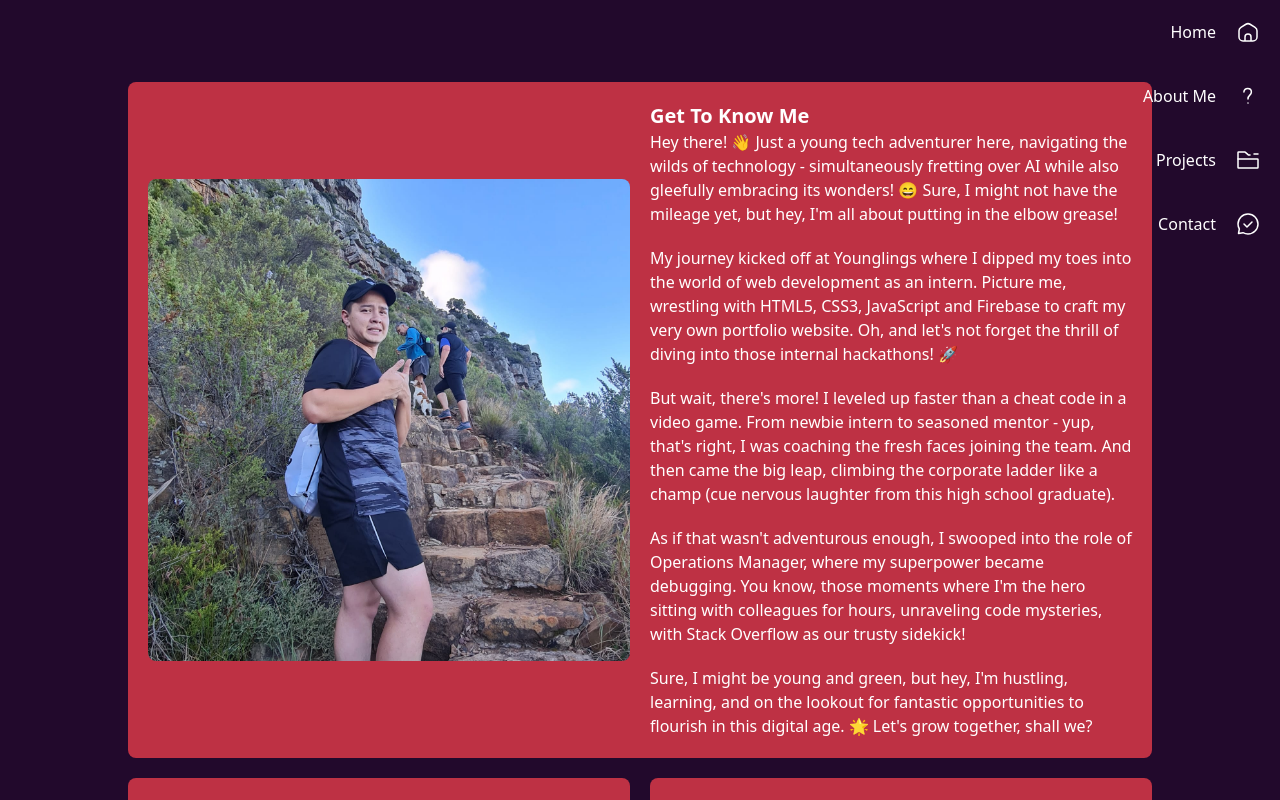
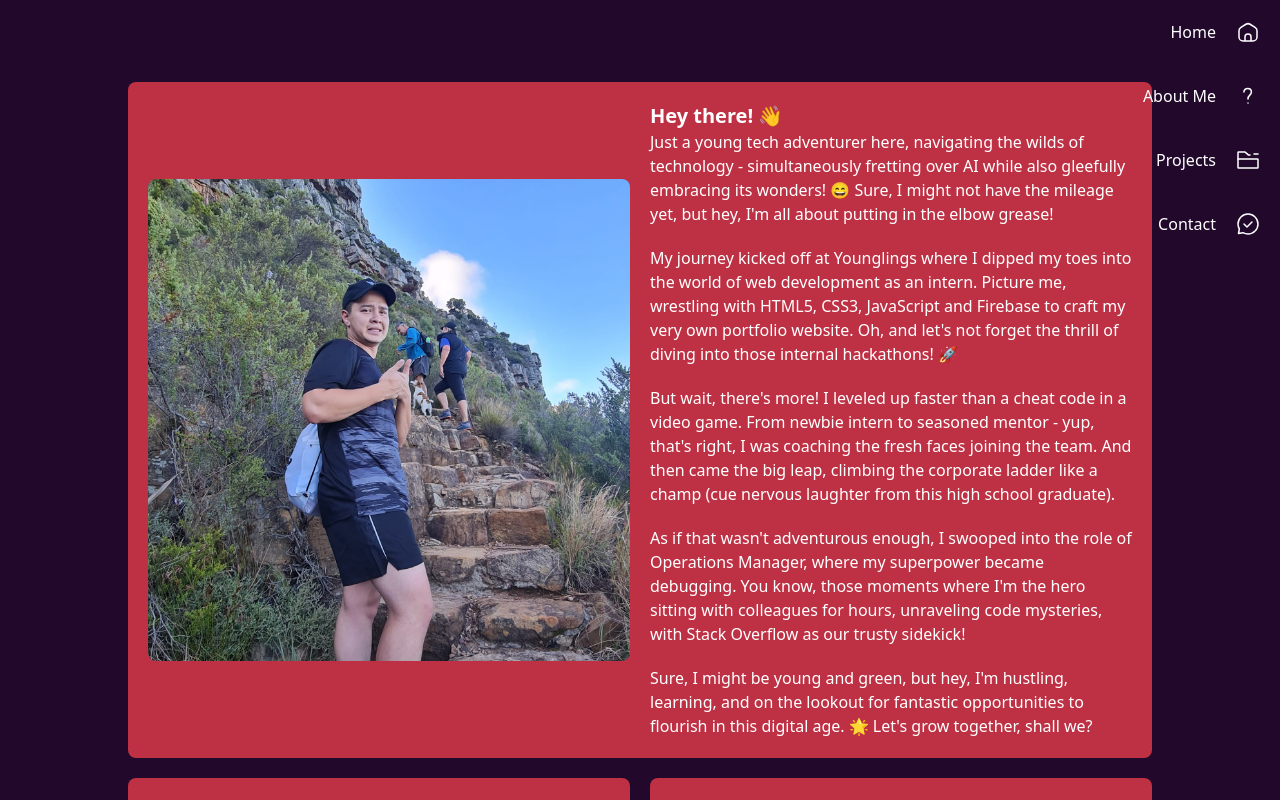
Before and after one commit to MobySchell/portfolio, a React (Vite) app: page /about in a window 1280 px wide. Shown: the top 800 px of the page. Built offline with nearby package versions, Linux system fonts and the light colour scheme.

Commit message:
changed text

```diff
--- a/src/components/pages/AboutMe.tsx
+++ b/src/components/pages/AboutMe.tsx
@@ -15,14 +15,14 @@ export default function AboutMe() {
                   alt="me"
                 />
                 <div>
-                  <div className="text-xl font-semibold">Get To Know Me</div>
+                  <div className="text-xl font-semibold">Hey there! 👋</div>
                   <div className="grid gap-5">
                     <p>
-                      Hey there! 👋 Just a young tech adventurer here,
-                      navigating the wilds of technology - simultaneously
-                      fretting over AI while also gleefully embracing its
-                      wonders! 😄 Sure, I might not have the mileage yet, but
-                      hey, I'm all about putting in the elbow grease!
+                      Just a young tech adventurer here, navigating the wilds of
+                      technology - simultaneously fretting over AI while also
+                      gleefully embracing its wonders! 😄 Sure, I might not have
+                      the mileage yet, but hey, I'm all about putting in the
+                      elbow grease!
                     </p>
                     <p>
                       My journey kicked off at Younglings where I dipped my toes
```
